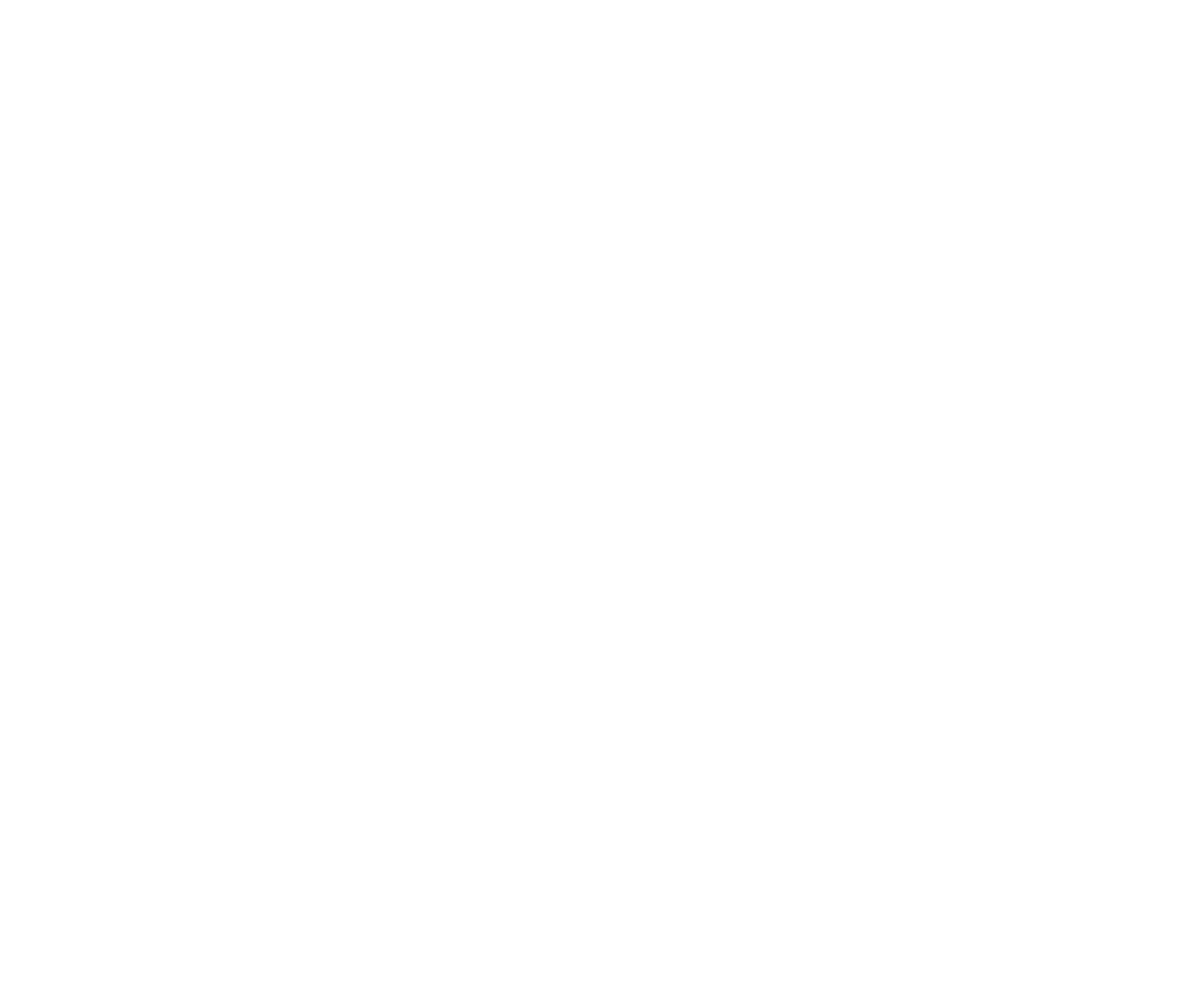
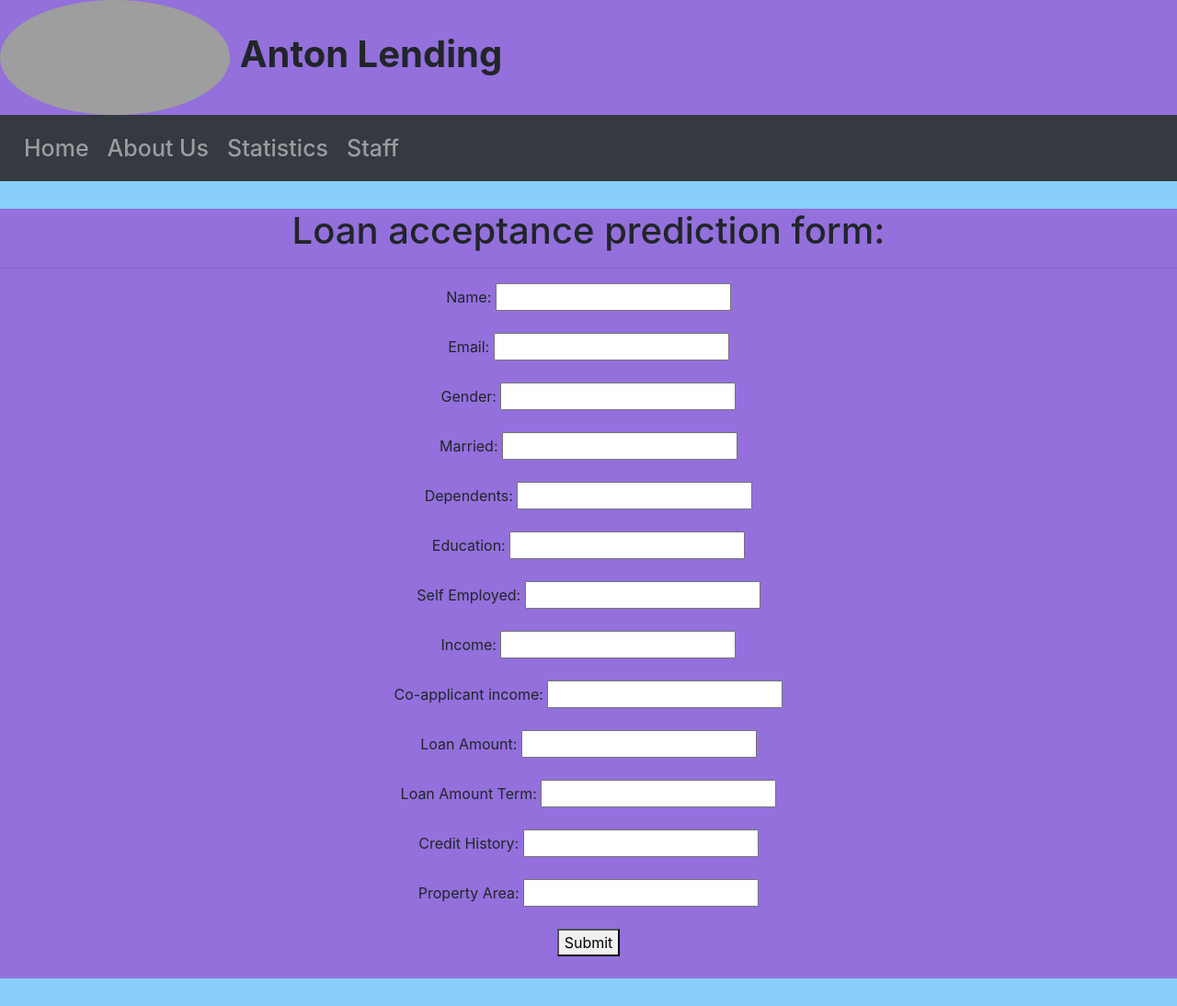
Before and after one commit to CassandraBeauchamp/PythonFlaskLoanPrediction, a Flask app: page /LoanForm in a window 1280 px wide. Before the commit the page is empty. Shown: the whole page at 92% size. Before the commit the page ends 800 px from the top, so only its background shows below. Run offline with Flask 3, Linux system fonts and the light colour scheme; some libraries are stand-ins or nearby versions; grey boxes are pictures that could not be loaded.

Commit message:
Added all the fields for the loan prediction

```diff
--- a/antonLending/templates/LoanForm.html
+++ b/antonLending/templates/LoanForm.html
@@ -1,10 +1,98 @@
-<!DOCTYPE html>
-<html lang="en">
+<!doctype html>
+<style>
+    .welcome {
+	  width: 100%;
+	  text-align: center;
+	  background-color: mediumpurple;
+	  margin-top: 30px;
+	  margin-bottom: 30px;
+	}
+	img {
+	  border-radius: 50%;
+	}
+	p {
+	  font-size: 20px;
+	}
+    a {
+      padding: 20px;
+	  text-align: center;
+	  text-decoration: none;
+	  margin: 5px 2px;
+	  background: #3B5998;
+      color: mediumpurple;
+	  border-radius: 8px;
+	 font-size: 25px;
+   }
+</style>
+<html>
 <head>
-    <meta charset="UTF-8">
-    <title>Title</title>
+    <link rel="stylesheet" href="https://stackpath.bootstrapcdn.com/bootstrap/4.3.1/css/bootstrap.min.css" integrity="sha384-ggOyR0iXCbMQv3Xipma34MD+dH/1fQ784/j6cY/iJTQUOhcWr7x9JvoRxT2MZw1T" crossorigin="anonymous">
+	<link rel="stylesheet" href="https://cdnjs.cloudflare.com/ajax/libs/twitter-bootstrap/4.4.0/css/bootstrap.min.css" integrity="sha256-/ykJw/wDxMa0AQhHDYfuMEwVb4JHMx9h4jD4XvHqVzU=" crossorigin="anonymous" />
+    <title>Home</title>
 </head>
-<body>
+<body style ="background-color:lightskyblue">
+<h1 style="background-color:mediumpurple;">
 
-</body>
-</html>
+<img src="https://media.discordapp.net/attachments/546782433509376010/1185371119004438538/AntonLendingLogo.png?ex=658f5de1&is=657ce8e1&hm=f537377391a9f7408d4c90e8e8e8c50cd0cf2a8bec471fc460511de900361913&=&format=webp&quality=lossless"
+     alt="Anton Lending Logo"
+width = "250"
+height = "125">
+<b>Anton Lending</b>
+
+    <nav class="navbar navbar-expand-lg navbar-dark bg-dark">
+        <button class="navbar-toggler" type="button" data-toggle="collapse" data-target="#navbarNav" aria-controls="navbarNav" aria-expanded="false" aria-label="Toggle navigation">
+	     <span class="navbar-toggler-icon"></span>
+	 </button>
+         <div class="collapse navbar-collapse" id="navbarNav">
+             <ul class="navbar-nav">
+	         <li class="nav-item">
+                     <a class="nav-link" href="/">Home <span class="sr-only">(current)</span></a>
+		</li>
+		<li class="nav-item">
+		    <a class="nav-link" href="AboutUs">About Us</a>
+		</li>
+		<li class="nav-item">
+		    <a class="nav-link" href="Statistics">Statistics</a>
+		</li>
+                 <li class="nav-item">
+		    <a class="nav-link" href="Staff">Staff</a>
+		</li>
+	    </ul>
+        </div>
+    </nav>
+    </h1>
+  <div class="welcome">
+    <h1> Loan acceptance prediction form:</h1>
+	<hr>
+      <form method="post">
+  Name: <input name="name"/>
+  <br/><br/>
+  Email: <input name="email"/>
+  <br/><br/>
+  Gender: <input name="gender"/>
+  <br/><br/>
+  Married: <input name="married="/>
+  <br/><br/>
+  Dependents: <input name="dependents="/>
+  <br/><br/>
+  Education: <input name="education="/>
+  <br/><br/>
+  Self Employed: <input name="Self-Employed="/>
+  <br/><br/>
+  Income: <input name="ApplicantIncome="/>
+  <br/><br/>
+  Co-applicant income: <input name="CoapplicantIncome="/>
+  <br/><br/>
+  Loan Amount: <input name="LoanAmount="/>
+  <br/><br/>
+  Loan Amount Term: <input name="Loan_Amount_Term="/>
+  <br/><br/>
+  Credit History: <input name="Credit_History="/>
+  <br/><br/>
+  Property Area: <input name="Property_Area="/>
+  <br/><br/>
+
+  <button type="submit">Submit</button>
+</form>
+      <br>
+  </div>
```
